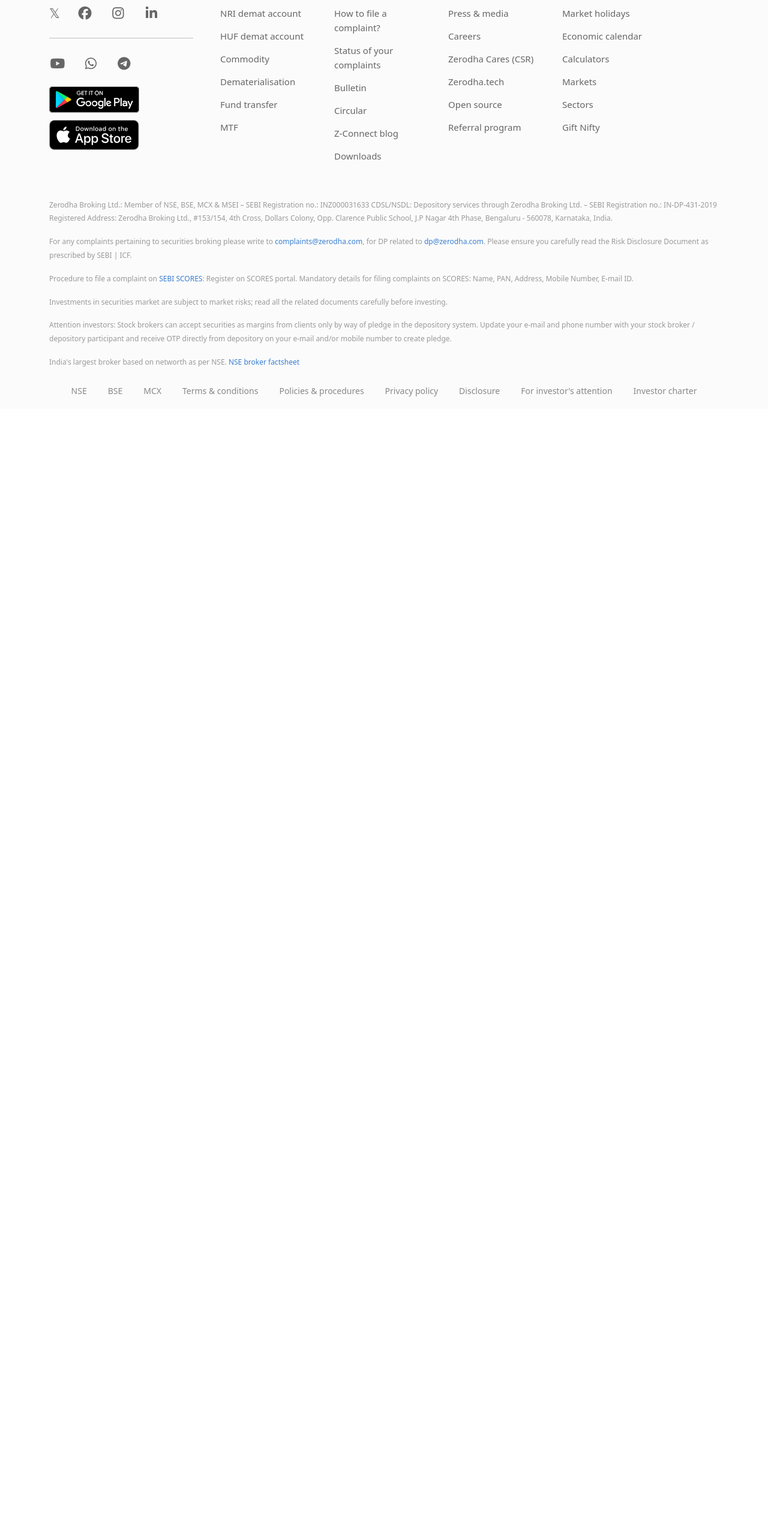
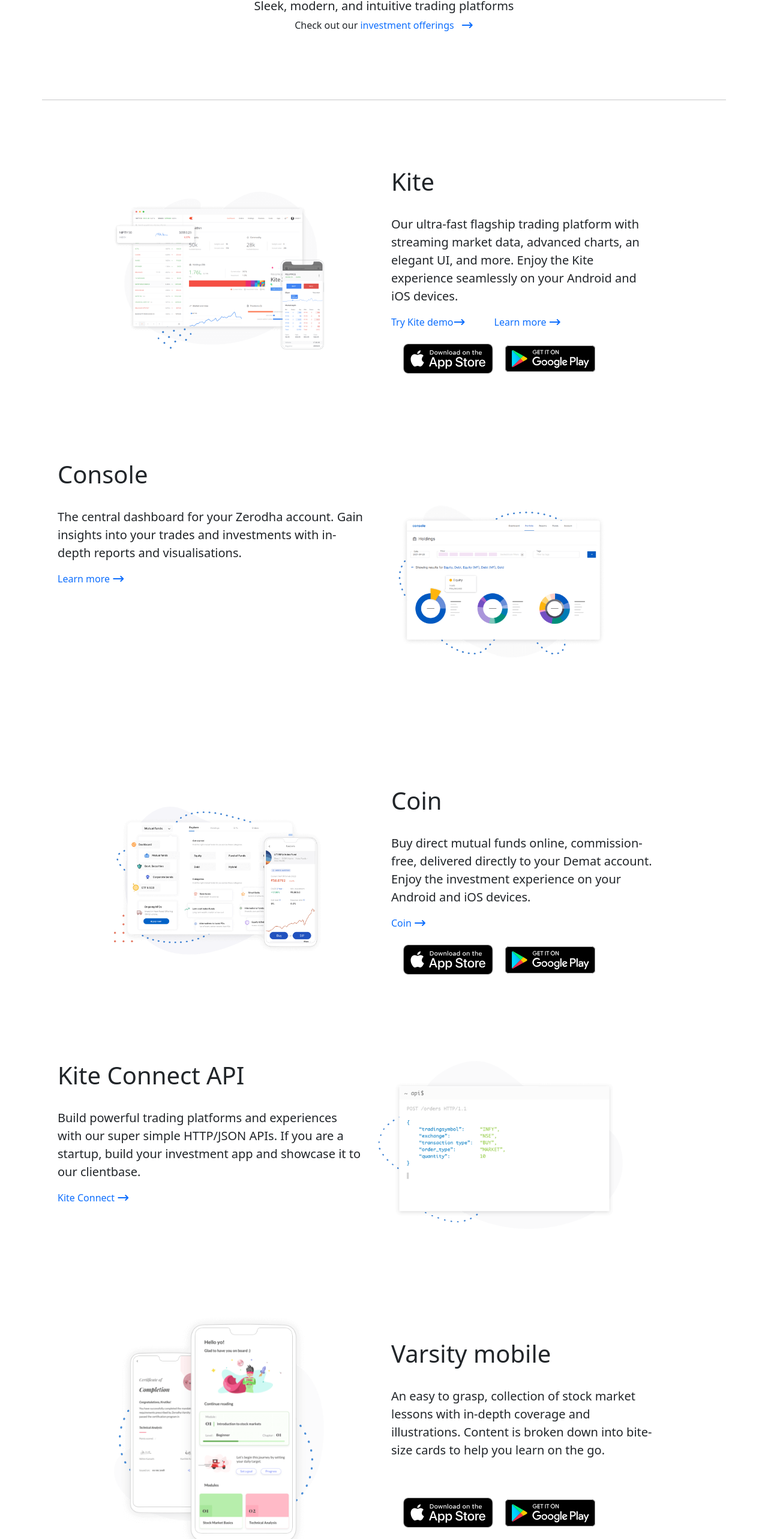
Before and after one commit to Harsh-pa-thak/Zerodha-Clone, a React (Vite) app in the folder frontend/: page /product in a window 1280 px wide. Shown: the part 234-2800 px from the top of the page at 60% size. Before the commit the page ends 916 px from the top, so only its background shows below. Built offline with nearby package versions, Linux system fonts and the light colour scheme.

Commit message:
product page

```diff
--- a/frontend/src/landing_page/Navbar.jsx
+++ b/frontend/src/landing_page/Navbar.jsx
@@ -98,8 +98,8 @@
               </li>
 
               <li className="nav-item">
-                <Link className="nav-link custom-nav-link" to="/products">
-                  Products
+                <Link className="nav-link custom-nav-link" to="/product">
+                  Product
                 </Link>
               </li>
 
--- a/frontend/src/landing_page/about/People.jsx
+++ b/frontend/src/landing_page/about/People.jsx
@@ -19,11 +19,11 @@
 
           <div style={{ marginTop: "25px" }}>
             <h4 style={{ fontWeight: "500", marginBottom: "8px" }}>
-              Nithin Kamath
+              Harsh Pathak
             </h4>
 
             <h6 style={{ color: "#6c757d", fontWeight: "400" }}>
-              Founder, CEO
+              Engineer
             </h6>
           </div>
         </div>
@@ -40,9 +40,9 @@
               color: "#424242",
             }}
           >
-            Nithin bootstrapped and founded Zerodha in 2010 to overcome the
-            hurdles he faced during his decade long stint as a trader. Today,
-            Zerodha has changed the landscape of the Indian broking industry.
+            Harsh bootstrapped Zerodha Clone in 2026 to cover the
+            backend and frontend.He faced hurdle in making big projcts . Today,
+            he is a successful Engineer and can build anyhting .
           </p>
 
           <p
@@ -52,8 +52,7 @@
               color: "#424242",
             }}
           >
-            He is a member of the SEBI Secondary Market Advisory Committee
-            and the Market Data Advisory Committee.
+            He is CSE student at VIT,chennai. He has a very strong hands on backend exprience   .
           </p>
 
           <p
@@ -63,7 +62,7 @@
               color: "#424242",
             }}
           >
-            Playing basketball is his zen.
+            Playing cricket is his zen.
           </p>
 
           <p
--- a/frontend/src/landing_page/product/Hero.jsx
+++ b/frontend/src/landing_page/product/Hero.jsx
@@ -0,0 +1,24 @@
+import React from 'react';
+function Hero() {
+    return(
+       <div className="container">
+            <div className="row" >
+                <div className="col m-5 p-5 text-center">
+                    <h1>Zerodha Products
+                    </h1>
+                    <h5>
+                        Sleek, modern, and intuitive trading platforms
+                    </h5>
+                    <p>Check out our <a href="/products" className="text-primary text-decoration-none">
+                    investment offerings <i className="fa-solid fa-arrow-right-long ms-2"></i>
+                    </a>
+                    </p>
+
+                </div>
+            <hr />
+            </div>
+        </div>
+
+    )
+}
+export default Hero;
--- a/frontend/src/landing_page/product/LeftSection.jsx
+++ b/frontend/src/landing_page/product/LeftSection.jsx
@@ -0,0 +1,14 @@
+import React from 'react';
+function LeftSection({ img, text }) {
+    return(
+        <div className='container'>
+            <div className="row m-5 p-5 align-items-center">
+                <div className="col-6 mr-5 image">
+                    <img src={img} alt="kite" style={{width:"80%"}}/>
+                </div>
+                <div className="col-6 text">{text}</div>
+            </div>
+        </div>
+    )
+}
+export default LeftSection;
--- a/frontend/src/landing_page/product/Product.jsx
+++ b/frontend/src/landing_page/product/Product.jsx
@@ -1,5 +1,136 @@
-import React from 'react';
+import React from "react";
+import Hero from "./Hero";
+import LeftSection from "./LeftSection";
+import RightSection from "./RightSection";
+import Universe from "./Universe";
 function Product() {
-  return (<></>)
+  const img1 = "kite.png";
+  const text1 = (
+    <>
+      <h1>Kite</h1>
+      <br />
+      <p style={{ fontSize: "20px" }}>
+        Our ultra-fast flagship trading platform with streaming market data,
+        advanced charts, an elegant UI, and more. Enjoy the Kite experience
+        seamlessly on your Android and iOS devices.
+      </p>
+      <a href="/kite" className="text-primary text-decoration-none ">
+        Try Kite demo<i className="fa-solid fa-arrow-right-long ml-5"></i>
+      </a>
+
+      <a href="/kite" className="text-primary text-decoration-none p-5 mr-5">
+        Learn more <i className="fa-solid fa-arrow-right-long"></i>
+      </a>
+      <br />
+      <br />
+      <img
+        style={{ width: "150px", marginLeft: "20px" }}
+        src="appstoreBadge.svg"
+        alt="appstore"
+      />
+      <img
+        style={{ width: "150px", marginLeft: "20px" }}
+        src="googlePlayBadge.svg"
+        alt="playstore"
+      />
+    </>
+  );
+
+  const img2 = "console.png";
+  const text2 = (
+    <>
+      <h1>Console</h1>
+      <br />
+      <p style={{ fontSize: "20px" }}>
+        The central dashboard for your Zerodha account. Gain insights into your
+        trades and investments with in-depth reports and visualisations.
+      </p>
+      <a href="/kite" className="text-primary text-decoration-none ">
+        Learn more <i className="fa-solid fa-arrow-right-long"></i>
+      </a>
+    </>
+  );
+
+  const img3 = "coin.png";
+  const text3 = (
+    <>
+      <h1>Coin</h1>
+      <br />
+      <p style={{ fontSize: "20px" }}>
+        Buy direct mutual funds online, commission-free, delivered directly to
+        your Demat account. Enjoy the investment experience on your Android and
+        iOS devices.
+      </p>
+      <a href="/kite" className="text-primary text-decoration-none ">
+        Coin <i className="fa-solid fa-arrow-right-long"></i>
+      </a>
+      <br />
+      <br />
+      <img
+        style={{ width: "150px", marginLeft: "20px" }}
+        src="appstoreBadge.svg"
+        alt="appstore"
+      />
+      <img
+        style={{ width: "150px", marginLeft: "20px" }}
+        src="googlePlayBadge.svg"
+        alt="playstore"
+      />
+    </>
+  );
+
+  const img4 = "kiteconnect.png";
+  const text4 = (
+    <>
+      <h1>Kite Connect API</h1>
+      <br />
+      <p style={{ fontSize: "20px" }}>
+        Build powerful trading platforms and experiences with our super simple
+        HTTP/JSON APIs. If you are a startup, build your investment app and
+        showcase it to our clientbase.
+      </p>
+      <a href="/kite" className="text-primary text-decoration-none ">
+        Kite Connect <i className="fa-solid fa-arrow-right-long"></i>
+      </a>
+    </>
+  );
+
+  const img5 = "varsity.png";
+  const text5 = (
+    <>
+      <h1>Varsity mobile</h1>
+      <br />
+      <p style={{ fontSize: "20px" }}>
+        An easy to grasp, collection of stock market lessons with in-depth
+        coverage and illustrations. Content is broken down into bite-size cards
+        to help you learn on the go.
+      </p>
+      <br />
+      <br />
+      <img
+        style={{ width: "150px", marginLeft: "20px" }}
+        src="appstoreBadge.svg"
+        alt="appstore"
+      />
+      <img
+        style={{ width: "150px", marginLeft: "20px" }}
+        src="googlePlayBadge.svg"
+        alt="playstore"
+      />
+    </>
+  );
+
+  return (
+    <>
+      <Hero />
+      <LeftSection img={img1} text={text1} />
+
+      <RightSection text={text2} img={img2} />
+      <LeftSection img={img3} text={text3} />
+      <RightSection text={text4} img={img4} />
+      <LeftSection img={img5} text={text5} />
+      <Universe />
+    </>
+  );
 }
 export default Product;
--- a/frontend/src/landing_page/product/RightSection.jsx
+++ b/frontend/src/landing_page/product/RightSection.jsx
@@ -0,0 +1,16 @@
+import React from 'react';
+function RightSection({ img, text }) {
+
+
+    return(
+        <div className='container m-5 p-5 align-items-center'>
+            <div className="row">
+                <div className="col-6 text">{text}</div>
+                <div className="col-6 ml-5 image">
+                    <img src={img} alt="kite" style={{width:"80%"}}/>
+                </div>
+            </div>
+        </div>
+    )
+}
+export default RightSection;
--- a/frontend/src/landing_page/product/Universe.jsx
+++ b/frontend/src/landing_page/product/Universe.jsx
@@ -0,0 +1,26 @@
+import React from 'react';
+function Universe() {
+    return (
+    <div className="container">
+        <div className="row m-5 p-5 text-center">
+            <h4 className=' m-5'>
+                Want to know more about our technology stack? Check out the Zerodha.tech blog.
+
+            </h4>
+            <h1 className='mb-3'>The Zerodha Universe</h1>
+            <p>Extend your trading and investment experience even further with our partner platforms</p>
+
+            <div className="col">
+
+            </div>
+            <div className="col"></div>
+            <div className="col"></div>
+
+        </div>
+
+    </div>
+
+    );
+}
+
+export default Universe;
```
Also changed, not shown: frontend/src/landing_page/product/Uni.jsx (added, +10 -0 lines), frontend/public/nithinKamath.jpg.
